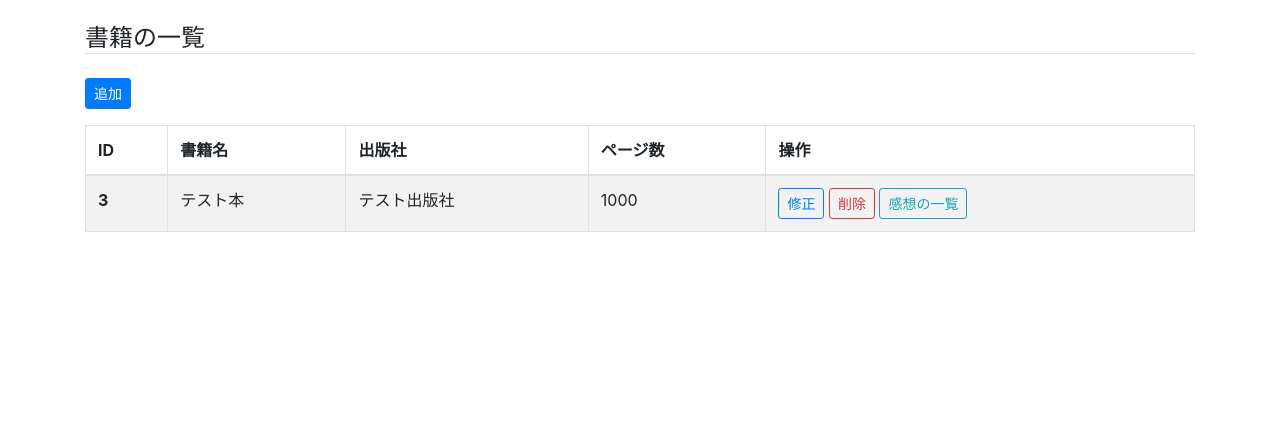
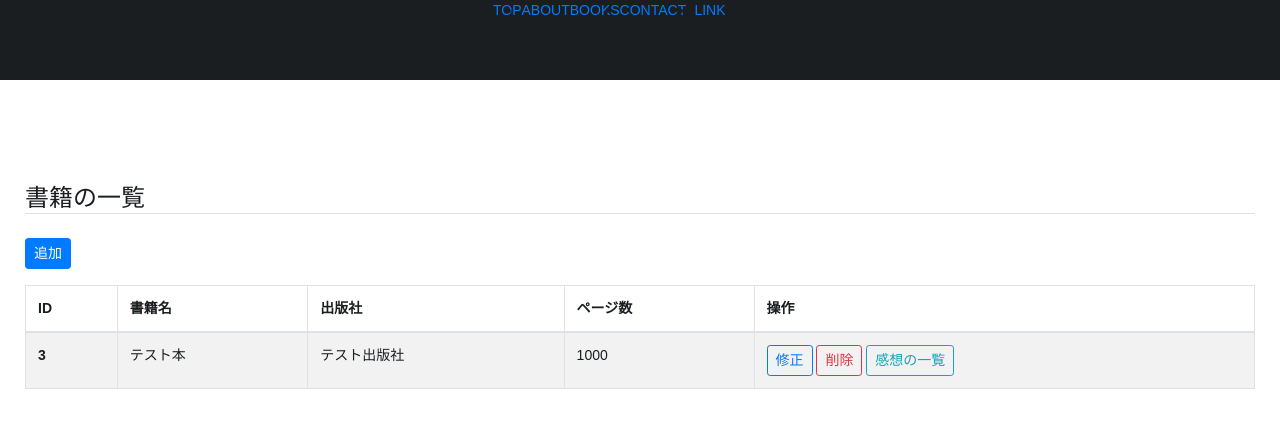
Before and after one commit to yusukeyama/inner-format, a Django app: page /sail/book/ in a window 1280 px wide. Shown: the top 428 px of the page. Run offline with Django 3.2, Linux system fonts and the light colour scheme; data comes from the database, SQL or seed files in the repository; some libraries are stand-ins or nearby versions.

Commit message:
update header

```diff
--- a/mysite/sail/static/sail/css/style.css
+++ b/mysite/sail/static/sail/css/style.css
@@ -1,3 +1,11 @@
+body {
+    text-rendering: auto;
+    font-size: 14px;
+    font-family: "Montserrat","游ゴシック",YuGothic,"ヒラギノ角ゴ ProN W3","Hiragino Kaku Gothic ProN","メイリオ",Meiryo,sans-serif;
+    color: #1b1e21;
+    background-color: #ffffff ;
+}
+
 img {
     width: 100%;
     height: auto;
@@ -8,16 +16,28 @@ h1 {
     font-size: 11px;
 }
 
+li {
+    float: left;
+}
+
 .header-inner {
     position: relative;
 }
 
-.header-outer {
+._header-outer {
     position: relative;
     display: block;
     width: 100%;
     min-width: 1260px;
     height: 0;
+}
+
+.header-outer {
+    background-color: #1b1e21;
+    position: relative;
+    display: block;
+    width: 100%;
+    min-width: 1260px;
 }
 
 .header-innner {
@@ -35,3 +55,45 @@ h1 {
     height: 80px;
     margin: 0 auto;
 }
+
+.header-left {
+    display: flex;
+    flex-basis: 380px;
+    align-items: center;
+    margin: 0 5% 0 0;
+    padding: 23px 0 25px;
+}
+
+.header-title {
+    margin: 0 0 0 42px;
+    font-size: 11px;
+    font-weight: 400;
+    color: #ffffff;
+}
+
+.header-menu {
+    display: flex;
+    align-content: flex-start;
+}
+
+.header-navi {
+    display: block;
+    margin: 0 33px 0 auto;
+    max-width: 613px;
+    flex-basis: 613px;
+}
+
+.header-navi-list {
+    display: flex;
+    height: 100%;
+}
+
+.body-base {
+    position: relative;
+    width: 100%;
+    padding-top: 80px;
+    min-width: 1260px;
+    background-color: #ffffff;
+    word-wrap: break-word;
+    overflow-wrap: break-word;
+}
--- a/mysite/sail/templates/sail/base.html
+++ b/mysite/sail/templates/sail/base.html
@@ -11,12 +11,25 @@
 </head>
 <body>
   <header class="header-outer">
-    <div class="header-inner" style="transform: translate3d(0px, 0px, 3px);"></div>
-    <div class="header-content">
-
+    <div class="header-inner">
+      <div class="header-content">
+        <div class="header-left">
+        </div>
+        <div class="header-menu">
+          <nav class="header-navi">
+            <ul class="header-navi-list">
+              <li class="header-navi-item" data-id="index"><a href="#">TOP</a></li>
+              <li class="header-navi-item" data-id="menu2"><a href="#">ABOUT</a></li>
+              <li class="header-navi-item" data-id="menu3"><a href="#">BOOKS</a></li>
+              <li class="header-navi-item" data-id="menu4"><a href="#">CONTACT</a>></li>
+              <li class="header-navi-item" data-id="menu5"><a href="#">LINK</a></li>
+            </ul>
+          </nav>
+        </div>
+      </div>
     </div>
   </header>
-  <div class="container">
+  <div class="container body-base">
     {% block content %}
       {{ content }}
     {% endblock %}
```
